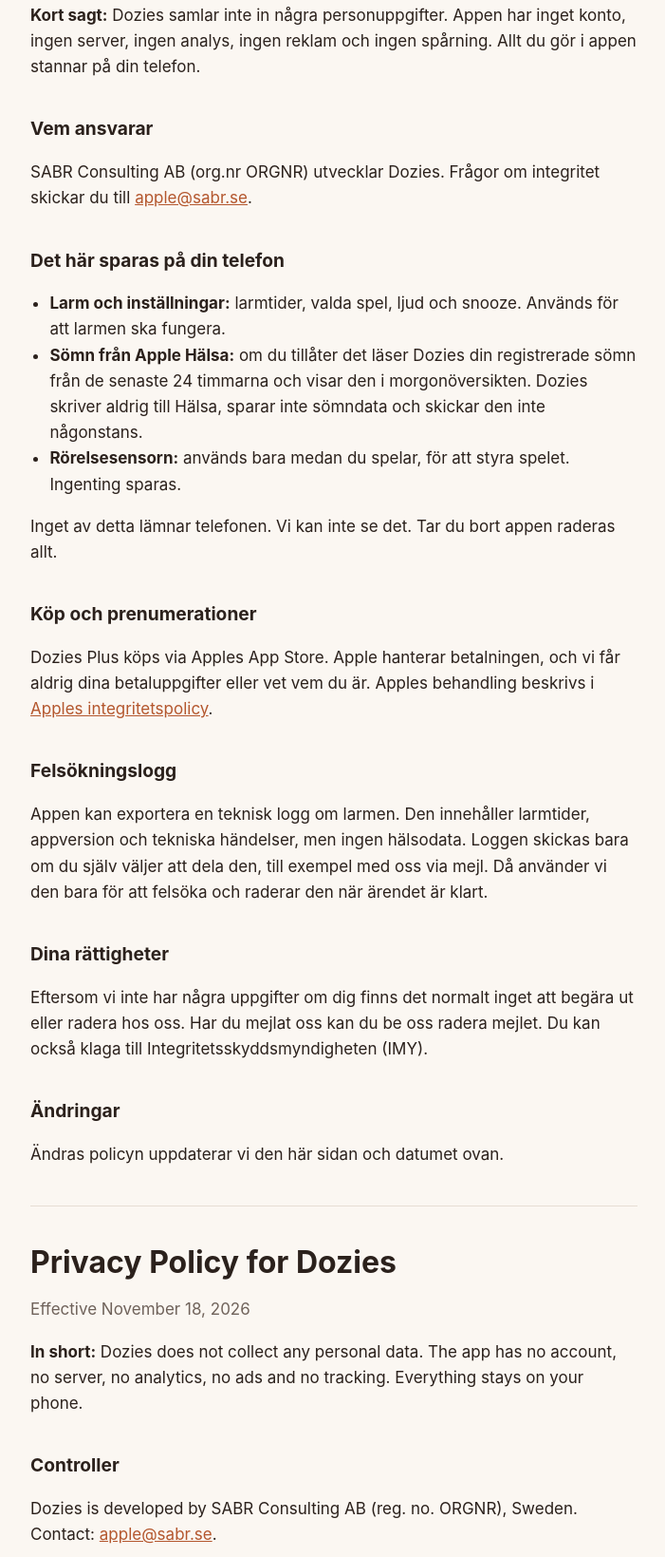
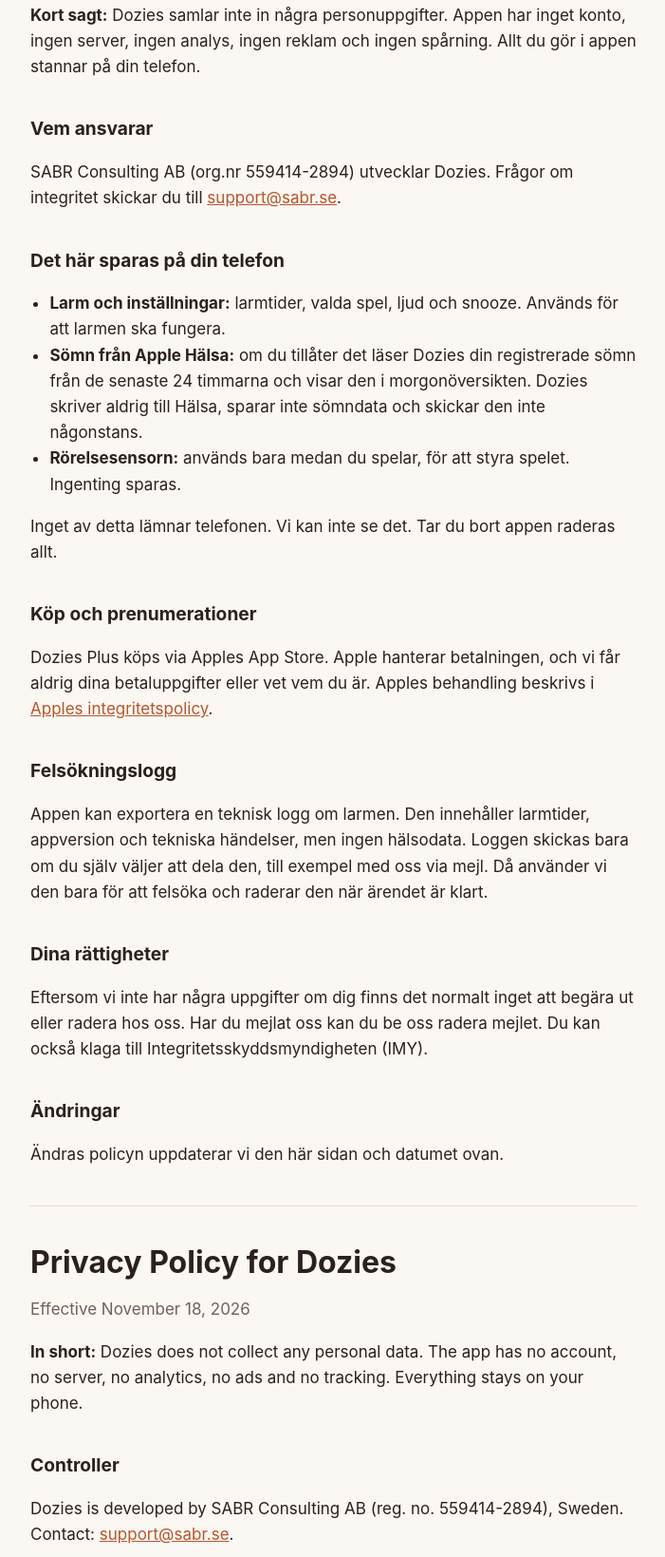
Before and after one commit to sabr-git/sabr.se, a plain HTML site: page dozies/integritet/index.html in a window 1280 px wide. Shown: the part 201-1840 px from the top of the page at 95% size, without its empty margins (288-989 px from the left). Drawn offline with Linux system fonts and the light colour scheme.

Commit message:
Org number and support address
Co-Authored-By: Claude Opus 5.5 <noreply@anthropic.com>

```diff
--- a/dozies/integritet/index.html
+++ b/dozies/integritet/index.html
@@ -15,7 +15,7 @@
 <p><strong>Kort sagt:</strong> Dozies samlar inte in några personuppgifter. Appen har inget konto, ingen server, ingen analys, ingen reklam och ingen spårning. Allt du gör i appen stannar på din telefon.</p>
 
 <h2>Vem ansvarar</h2>
-<p>SABR Consulting AB (org.nr ORGNR) utvecklar Dozies. Frågor om integritet skickar du till <a href="mailto:apple@sabr.se">apple@sabr.se</a>.</p>
+<p>SABR Consulting AB (org.nr 559414-2894) utvecklar Dozies. Frågor om integritet skickar du till <a href="mailto:support@sabr.se">support@sabr.se</a>.</p>
 
 <h2>Det här sparas på din telefon</h2>
 <ul>
@@ -43,7 +43,7 @@
 <p class="muted">Effective November 18, 2026</p>
 <p><strong>In short:</strong> Dozies does not collect any personal data. The app has no account, no server, no analytics, no ads and no tracking. Everything stays on your phone.</p>
 <h2>Controller</h2>
-<p>Dozies is developed by SABR Consulting AB (reg. no. ORGNR), Sweden. Contact: <a href="mailto:apple@sabr.se">apple@sabr.se</a>.</p>
+<p>Dozies is developed by SABR Consulting AB (reg. no. 559414-2894), Sweden. Contact: <a href="mailto:support@sabr.se">support@sabr.se</a>.</p>
 <h2>Stored on your phone only</h2>
 <ul>
   <li><strong>Alarms and settings:</strong> alarm times, chosen games, sounds and snooze, used to run your alarms.</li>
@@ -60,7 +60,7 @@
 <h2>Changes</h2>
 <p>If this policy changes, we will update this page and the date above.</p>
 
-<footer>SABR Consulting AB · <a href="mailto:apple@sabr.se">apple@sabr.se</a></footer>
+<footer>SABR Consulting AB · <a href="mailto:support@sabr.se">support@sabr.se</a></footer>
 </main>
 </body>
 </html>
```
Also changed, not shown: dozies/support/index.html (+2 -2 lines), index.html (+2 -2 lines).
